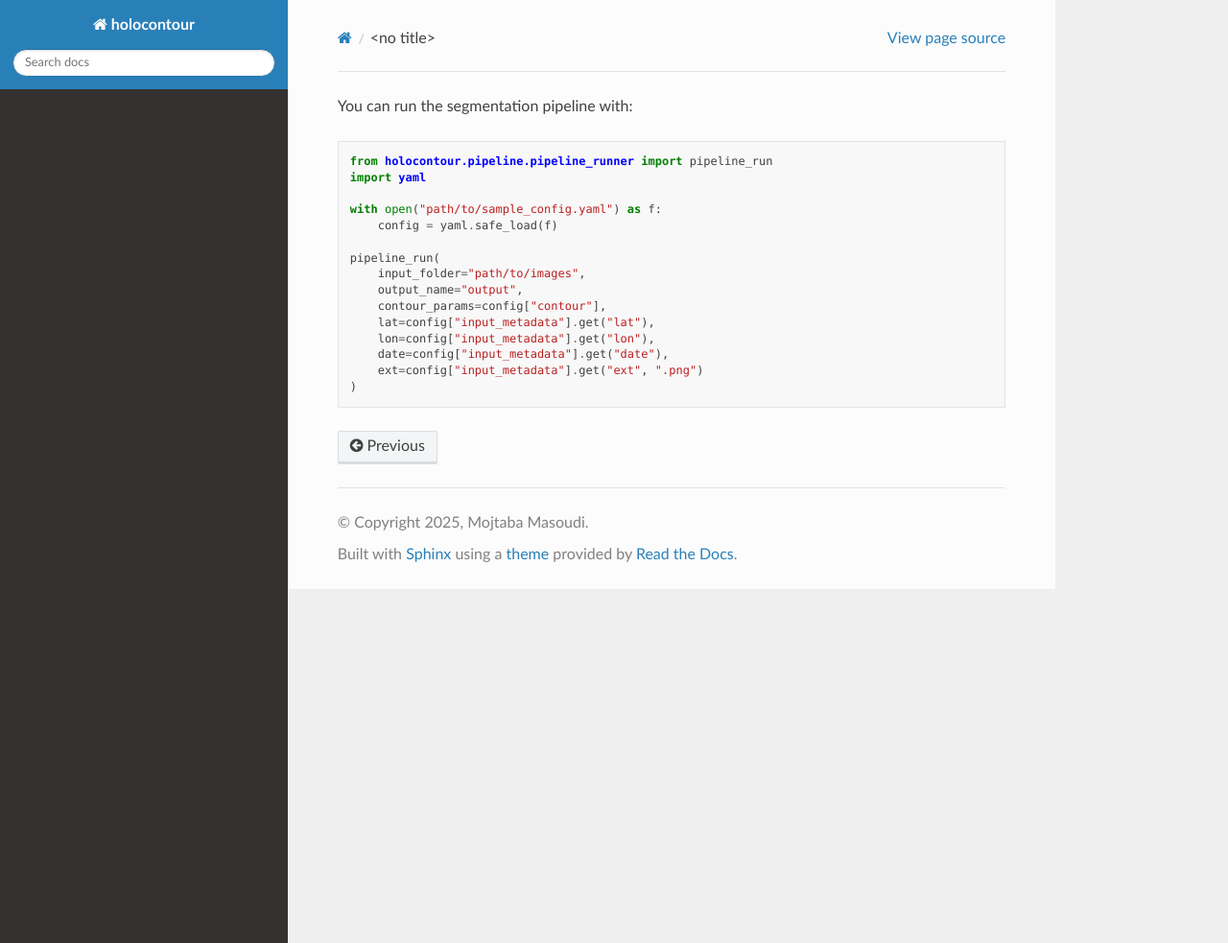
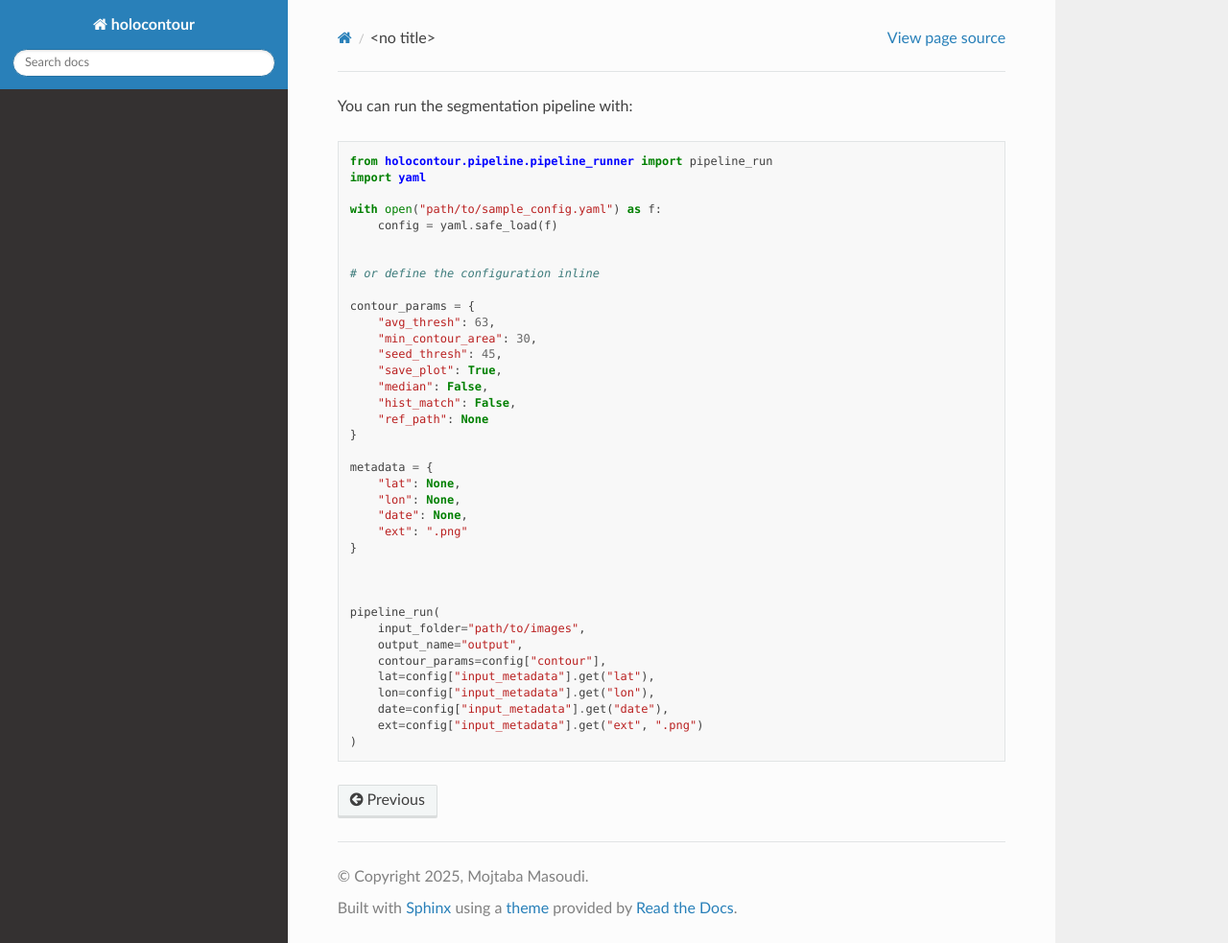
Before and after one commit to Mojtabamsd/Holo_contour, a Sphinx documentation site: the page built from docs/source/usage.md, in a window 1280 px wide and 983 px high. Shown: the whole window at 96% size. Built offline with Sphinx 7.4.7 and the Read the Docs theme 3.1.0, drawn with Linux system fonts in a browser that asks for light colours.

Commit message:
define configuration in line

```diff
--- a/docs/source/usage.md
+++ b/docs/source/usage.md
@@ -6,6 +6,28 @@ import yaml
 
 with open("path/to/sample_config.yaml") as f:
     config = yaml.safe_load(f)
+
+
+# or define the configuration inline
+
+contour_params = {
+    "avg_thresh": 63,
+    "min_contour_area": 30,
+    "seed_thresh": 45,
+    "save_plot": True,
+    "median": False,
+    "hist_match": False,
+    "ref_path": None
+}
+
+metadata = {
+    "lat": None,
+    "lon": None,
+    "date": None,
+    "ext": ".png"
+}
+
+
 
 pipeline_run(
     input_folder="path/to/images",
```
